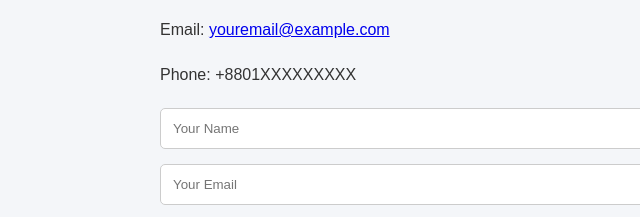
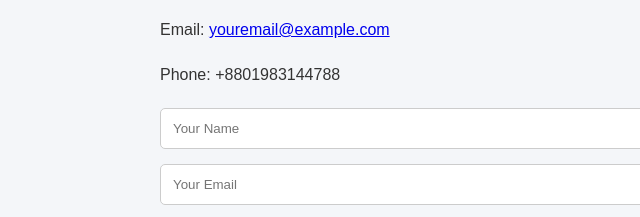
Before and after one commit to faridhossain23/mdfarid999, a plain HTML site: page index.html in a window 1280 px wide. Shown: the part 1667-1884 px from the top of the page, 0-640 px from the left. Drawn offline with Linux system fonts and the light colour scheme.

Commit message:
Update index.html

```diff
--- a/index.html
+++ b/index.html
@@ -141,7 +141,7 @@
   <section id="contact">
     <h2>Contact Me</h2>
     <p>Email: <a href="mailto:youremail@example.com">youremail@example.com</a></p>
-    <p>Phone: +8801XXXXXXXXX</p>
+    <p>Phone: +8801983144788</p>
 
     <form action="#" method="post">
       <input type="text" name="name" placeholder="Your Name" required>
```
